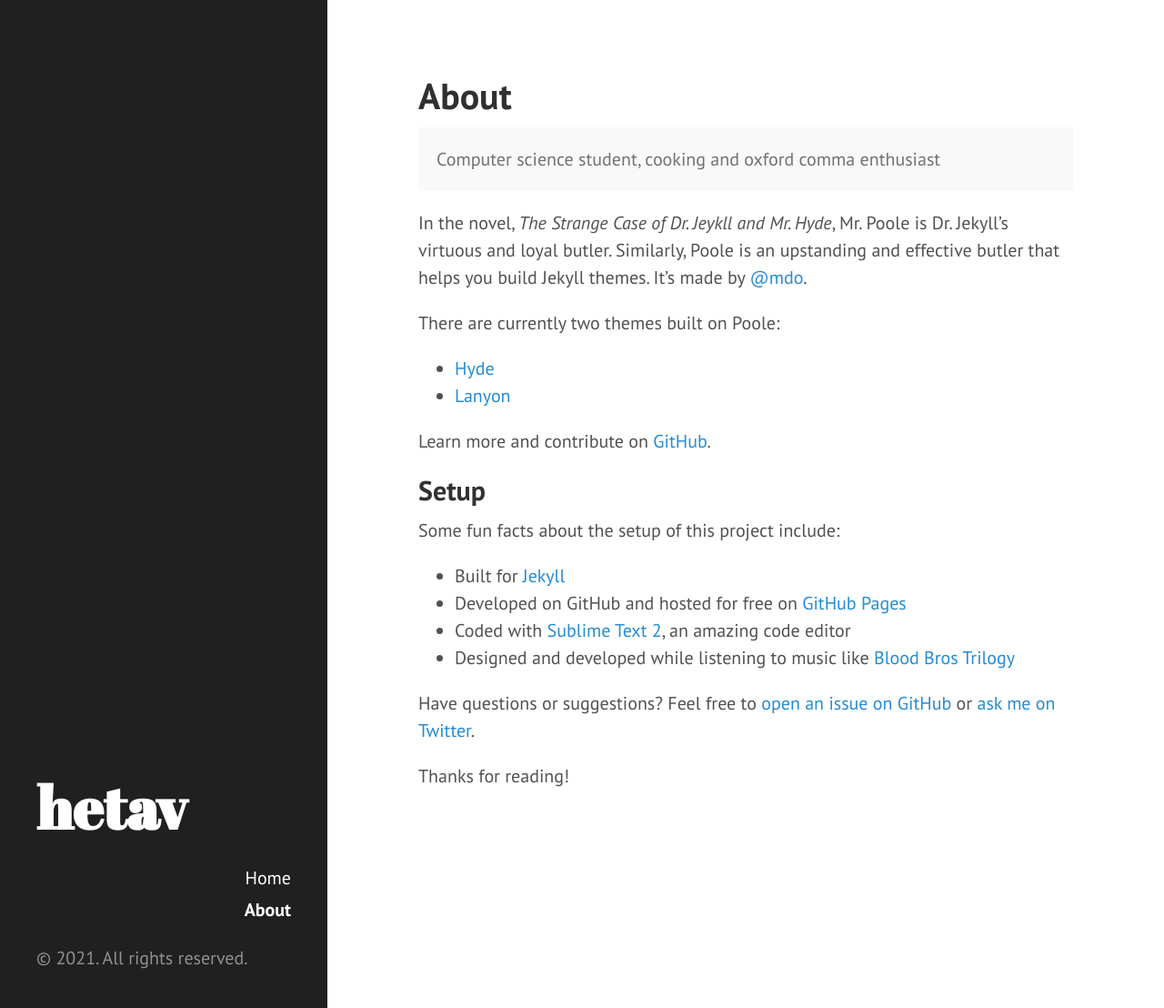
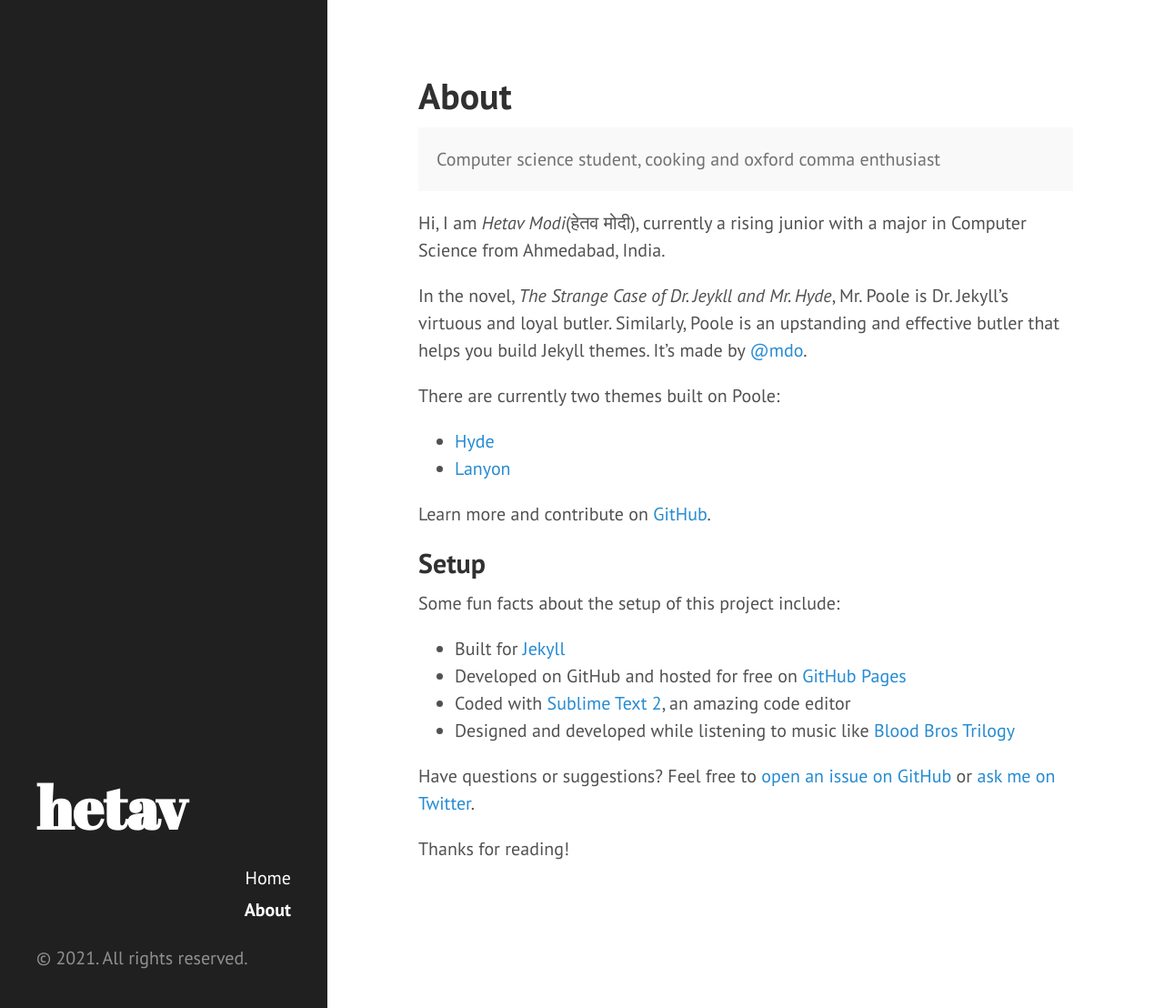
Before and after one commit to hetavv/hetavv.github.io, a Jekyll site: the page built from about.md, in a window 1280 px wide and 1108 px high. Shown: the whole window at 91% size. Built offline with Jekyll 4.4.1, drawn with Linux system fonts in a browser that asks for light colours.

Commit message:
Update about.md

```diff
--- a/about.md
+++ b/about.md
@@ -6,6 +6,8 @@
 <p class="message">
   Computer science student, cooking and oxford comma enthusiast
 </p>
+
+Hi, I am <em>Hetav Modi</em>(हेतव मोदी), currently a rising junior with a major in Computer Science from Ahmedabad, India.
 
 In the novel, *The Strange Case of Dr. Jeykll and Mr. Hyde*, Mr. Poole is Dr. Jekyll's virtuous and loyal butler. Similarly, Poole is an upstanding and effective butler that helps you build Jekyll themes. It's made by [@mdo](https://twitter.com/mdo).
 
```
